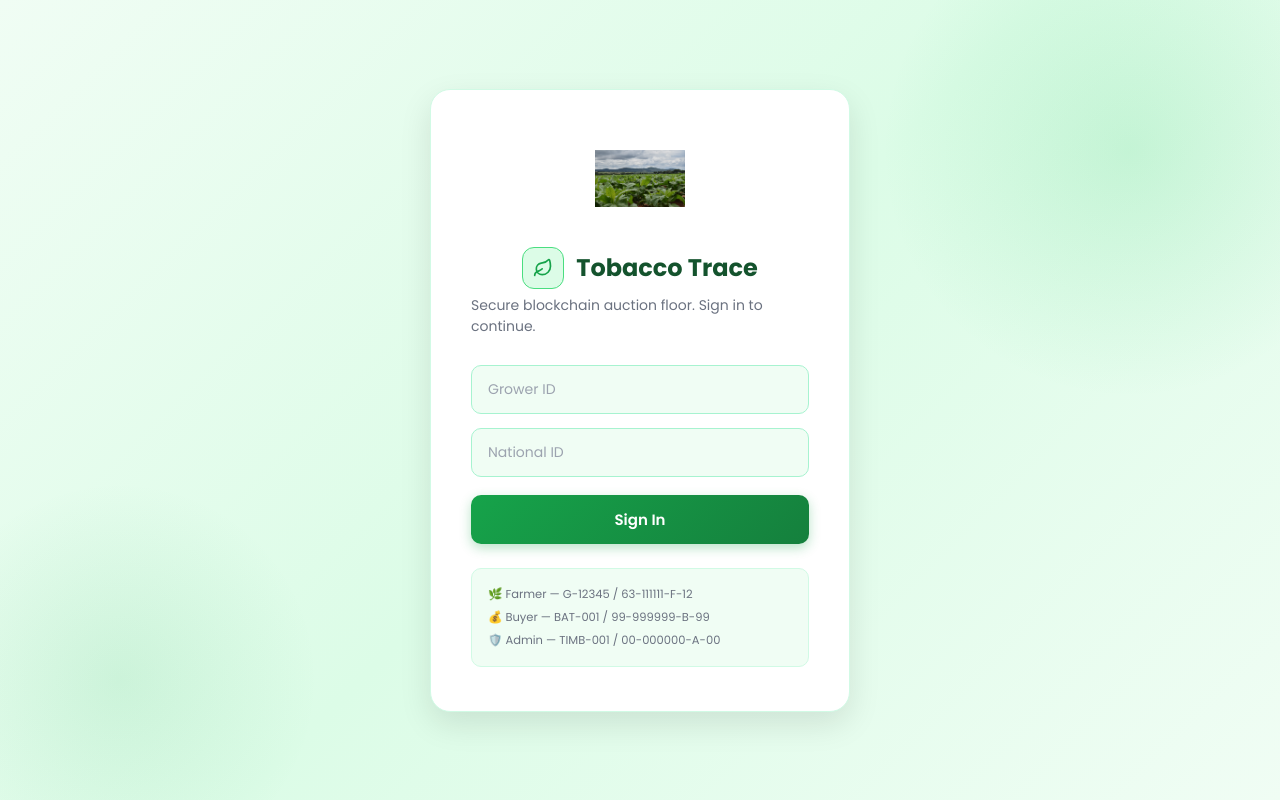
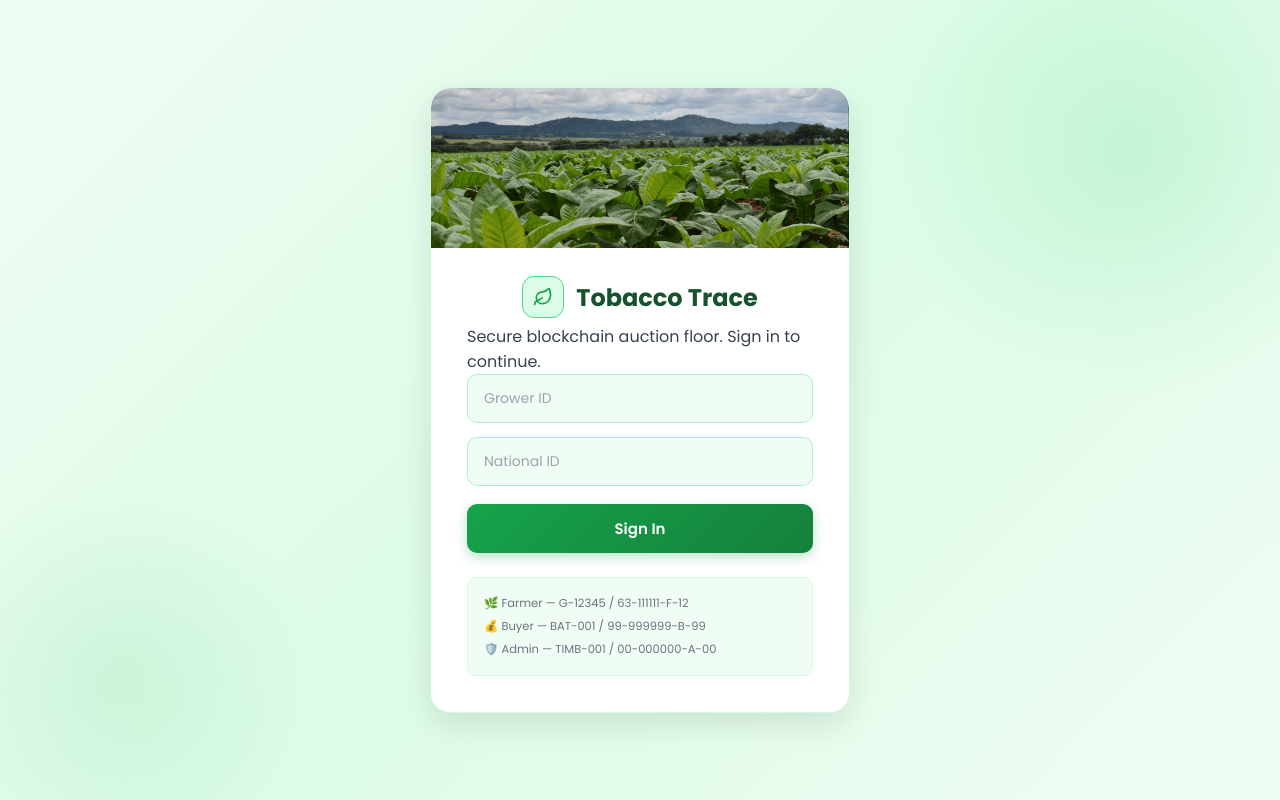
Before and after one commit to Denzelczw/tobacco-trace-frontend, a React (Create React App) app: page / in a window 1280 px wide. Built offline with nearby package versions, Linux system fonts and the light colour scheme.

Commit message:
Tobacco image as full-width banner on login card

```diff
--- a/src/App.js
+++ b/src/App.js
@@ -101,12 +101,15 @@ export default function App() {
   if (!user) {
     return (
       <div className="login-container">
-        <div className="login-card">
-          <div style={{ textAlign: 'center', marginBottom: '16px' }}>
-            <img src={tobaccoImg} alt="Tobacco Trace"
-              style={{ width: '90px', height: '90px', objectFit: 'contain', borderRadius: '16px' }} />
+        <div className="login-card" style={{ padding: 0, overflow: 'hidden' }}>
+          {/* Banner image across the top */}
+          <div style={{ width: '100%', height: '160px', overflow: 'hidden', borderRadius: '20px 20px 0 0' }}>
+            <img src={tobaccoImg} alt="Tobacco fields"
+              style={{ width: '100%', height: '100%', objectFit: 'cover', objectPosition: 'center' }} />
           </div>
-          <div className="brand-logo" style={{ justifyContent: 'center' }}>
+
+          <div style={{ padding: '28px 36px 36px' }}>
+            <div className="brand-logo" style={{ justifyContent: 'center', marginBottom: '6px' }}>
             <div className="logo-icon"><Leaf size={20} /></div>
             <h1>Tobacco Trace</h1>
           </div>
@@ -124,6 +127,7 @@ export default function App() {
             <small>💰 Buyer — BAT-001 / 99-999999-B-99</small>
             <small>🛡️ Admin — TIMB-001 / 00-000000-A-00</small>
           </div>
+          </div> {/* end inner padding div */}
         </div>
       </div>
     );
```
